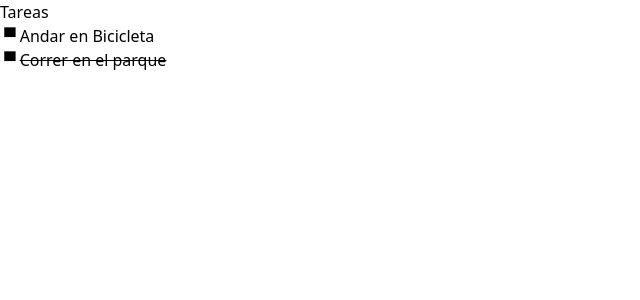
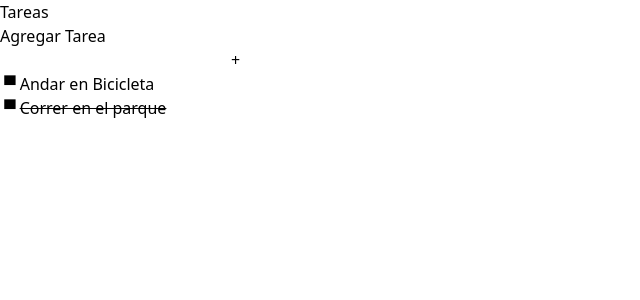
Before and after one commit to joaquinirigoyen/TO-DO, a React (Create React App) app in the folder pwa2024/: page / in a window 1280 px wide. Shown: the top 300 px of the page, without its empty margins (0-640 px from the left). Built offline with nearby package versions, Linux system fonts and the light colour scheme.

Commit message:
Agregar Tarea y actualizacion en Home

```diff
--- /dev/null
+++ b/pwa2024/src/Components/AgregarTarea/AgregarTarea.jsx
@@ -0,0 +1,30 @@
+import { useState } from "react";
+
+export default function AgregarTarea({onTareaAgregada}){
+    const [valorinput, setValorInput] = useState(" ");
+    function agregarTareaN(e){
+        e.preventDefault();
+        const tareasLocalStrg = JSON.parse(localStorage.getItem('tareas'));
+        const lastId = tareasLocalStrg.length > 0 ? (tareasLocalStrg[tareasLocalStrg.length - 1].id) : (1);
+        const nuevaTarea = {
+            id : lastId + 1,
+            descripcion: valorinput,
+            estaCompletada : false
+        }
+        const nuevasTareas = [...tareasLocalStrg, nuevaTarea];
+        localStorage.setItem('tareas', JSON.stringify(nuevasTareas)); //El nuevo arreglo actualizado es seteado en localStorage
+        onTareaAgregada(); //Estoy haciendo una llamada a la funcion o la estoy declarando???
+    }
+    return (
+        <>
+            <label>Agregar Tarea</label>
+            <form method="post" onSubmit={(e) => agregarTareaN(e)}>
+                <input type="text"
+                    value = {valorinput}
+                    onChange ={e => setValorInput(e.target.value)} >
+                </input>
+                <button type="submit">+</button>
+            </form>
+        </>
+    )
+}
--- a/pwa2024/src/Pages/Home/Home.jsx
+++ b/pwa2024/src/Pages/Home/Home.jsx
@@ -1,11 +1,15 @@
+import { useState } from "react";
 import Titulo from "../../Components/Titulo/Titulo";
+import AgregarTarea from "../../Components/AgregarTarea/AgregarTarea";
 import ListaTareas from "../../Components/ListaTareas/ListaTareas";
 
 export default function Home(){
+    const [hayTareaNueva, setHayTareaNueva] = useState(false); //Al cambiar hayTareaNueva renderiza todo
     return (
         <>
             <Titulo texto="Tareas" />
-            <ListaTareas />
+            <AgregarTarea onTareaAgregada={()=>setHayTareaNueva(!hayTareaNueva)}/>
+            <ListaTareas  />
         </>
     )
 }
```
